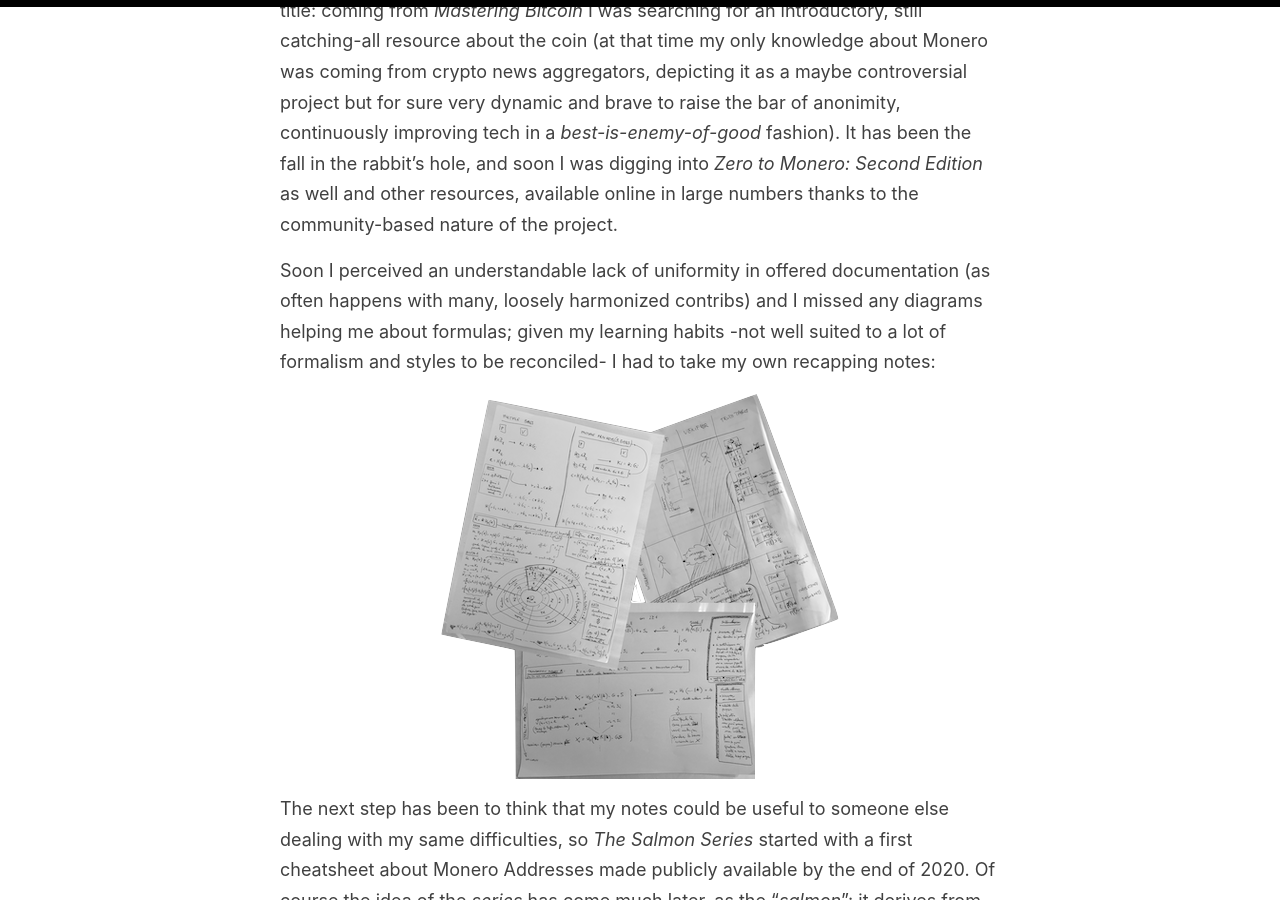
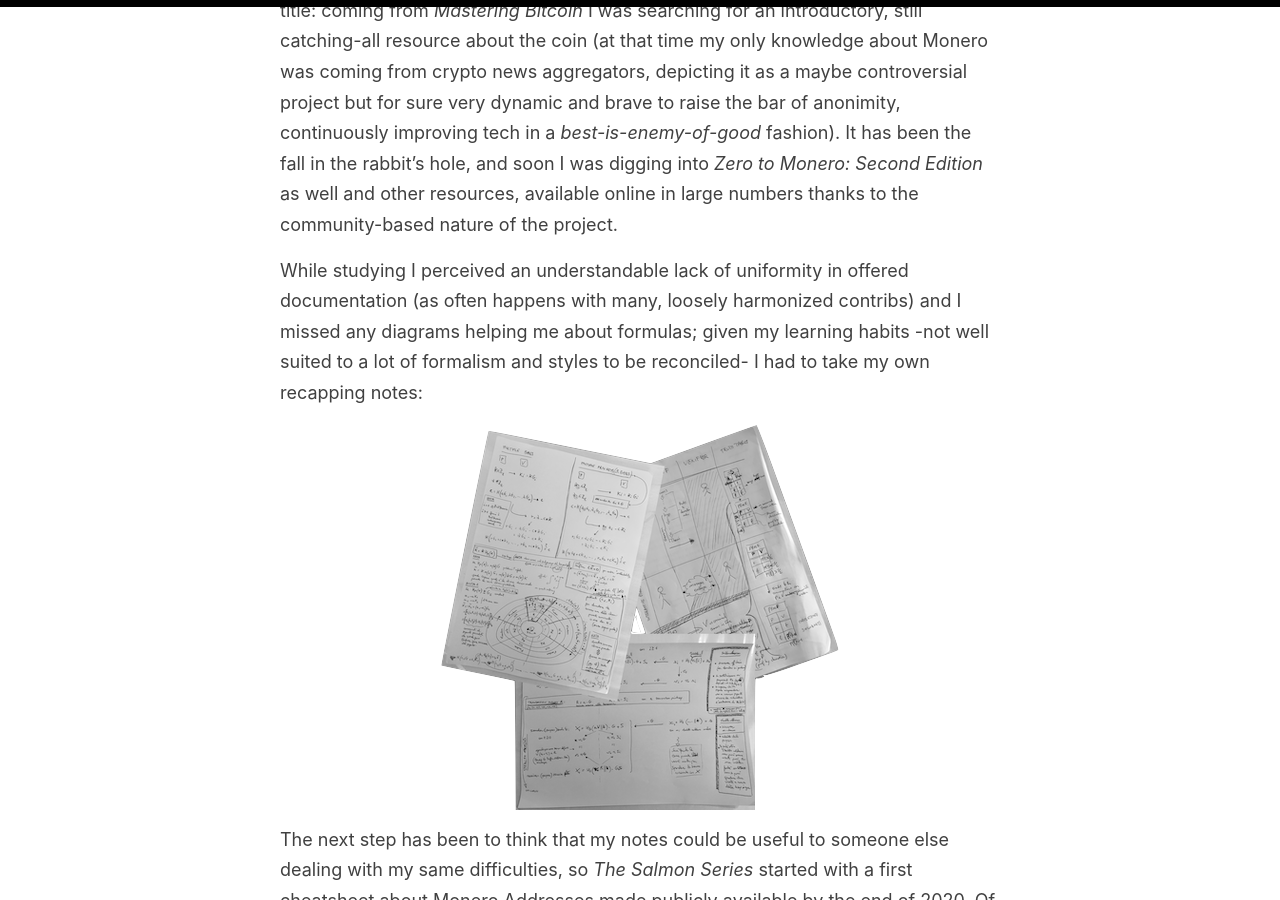
Before and after one commit to baro77/baro77.github.io, a Jekyll site: the page built from _pages/tss.md, in a window 1280 px wide and 900 px high, scrolled down 1784 px. Built offline with Jekyll 4.4.1, drawn with Linux system fonts in a browser that asks for light colours.

Commit message:
tss edit

```diff
--- a/_pages/tss.md
+++ b/_pages/tss.md
@@ -31,7 +31,7 @@ Of course this kind of resource cannot be a rigorous or self-sufficient referenc
 
 I began to read _Mastering Monero_ in early 2020 driven by that "Mastering" in the title: coming from _Mastering Bitcoin_ I was searching for an introductory, still catching-all resource about the coin (at that time my only knowledge about Monero was coming from crypto news aggregators, depicting it as a maybe controversial project but for sure very dynamic and brave to raise the bar of anonimity, continuously improving tech in a _best-is-enemy-of-good_ fashion). It has been the fall in the rabbit's hole, and soon I was digging into _Zero to Monero: Second Edition_ as well and other resources, available online in large numbers thanks to the community-based nature of the project.
 
-Soon I perceived an understandable lack of uniformity in offered documentation (as often happens with many, loosely harmonized contribs) and I missed any diagrams helping me about formulas; given my learning habits -not well suited to a lot of formalism and styles to be reconciled- I had to take my own recapping notes:
+While studying I perceived an understandable lack of uniformity in offered documentation (as often happens with many, loosely harmonized contribs) and I missed any diagrams helping me about formulas; given my learning habits -not well suited to a lot of formalism and styles to be reconciled- I had to take my own recapping notes:
 
 ![handnotes](/images/tsshandnotes.png)
 
```
